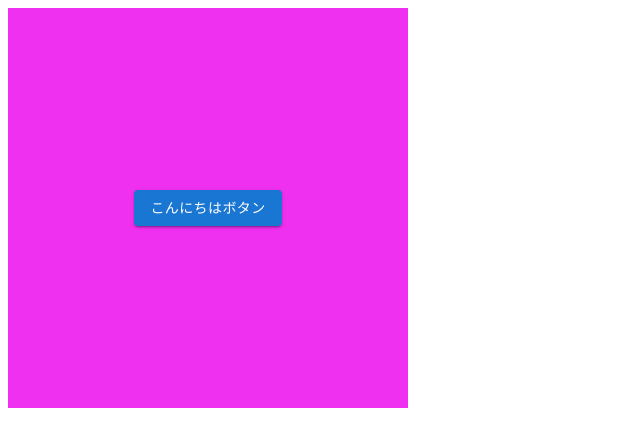
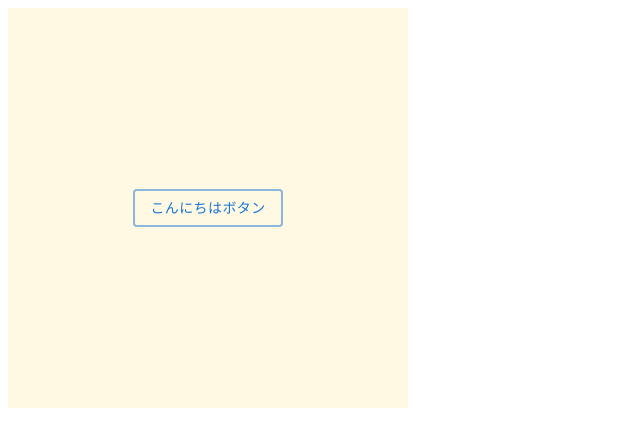
Before and after one commit to takayanagi-careritz/kintai-extension-react, a React (Vite) app: page / in a window 1280 px wide. Shown: the top 446 px of the page, without its empty margins (0-640 px from the left). Built offline with nearby package versions, Linux system fonts and the light colour scheme.

Commit message:
refactor: UIコンポーネントのディレクトリ分割実施

```diff
--- a/src/App.tsx
+++ b/src/App.tsx
@@ -1,9 +1,9 @@
-import { Popup } from "./components/Popup";
+import { Flame } from "@/components/features/Flame";
 
 const App = () => {
   return (
     <>
-      <Popup />
+      <Flame />
     </>
   );
 };
--- a/src/components/Popup.tsx
+++ /dev/null
@@ -1,22 +0,0 @@
-import Button from "@mui/material/Button";
-
-export const Popup = () => {
-  const onClick = () => alert("hello world");
-
-  return (
-    <div
-      style={{
-        width: "400px",
-        height: "400px",
-        display: "flex",
-        justifyContent: "center",
-        alignItems: "center",
-        backgroundColor: "#f030f0",
-      }}
-    >
-      <Button variant="contained" color="primary" onClick={onClick}>
-        こんにちはボタン
-      </Button>
-    </div>
-  );
-};
--- /dev/null
+++ b/src/components/common/Popup.tsx
@@ -0,0 +1,11 @@
+import { Button } from "@/components/ui/Button";
+
+export const Popup = () => {
+  const onClick = () => alert("hello world");
+
+  return (
+    <div>
+      <Button onClick={onClick}>こんにちはボタン</Button>
+    </div>
+  );
+};
--- /dev/null
+++ b/src/components/features/Flame.tsx
@@ -0,0 +1,21 @@
+import { Popup } from "@/components/common/Popup";
+
+export const Flame = () => {
+  return (
+    <div
+      style={{
+        width: "400px",
+        height: "400px",
+        display: "flex",
+        justifyContent: "center",
+        alignItems: "center",
+        /*
+          REFACTOR: 色定義、CSS切り出し
+        */
+        backgroundColor: "#FFF9E3",
+      }}
+    >
+      <Popup />
+    </div>
+  );
+};
--- /dev/null
+++ b/src/components/ui/Button.tsx
@@ -0,0 +1,19 @@
+import MuiButton from "@mui/material/Button";
+
+type ButtonProps = {
+  children: React.ReactNode;
+  onClick?: React.MouseEventHandler<HTMLButtonElement>;
+};
+
+export const Button: React.FC<ButtonProps> = ({ children, onClick }) => {
+  return (
+    <MuiButton
+      variant="outlined"
+      color="primary"
+      sx={{ borderWidth: 2 }}
+      onClick={onClick}
+    >
+      {children}
+    </MuiButton>
+  );
+};
--- a/tsconfig.app.json
+++ b/tsconfig.app.json
@@ -6,20 +6,20 @@
     "lib": ["ES2020", "DOM", "DOM.Iterable"],
     "module": "ESNext",
     "skipLibCheck": true,
-
     "moduleResolution": "bundler",
     "allowImportingTsExtensions": true,
     "verbatimModuleSyntax": true,
     "moduleDetection": "force",
     "noEmit": true,
     "jsx": "react-jsx",
-
     "strict": true,
     "noUnusedLocals": true,
     "noUnusedParameters": true,
     "erasableSyntaxOnly": true,
     "noFallthroughCasesInSwitch": true,
-    "noUncheckedSideEffectImports": true
+    "noUncheckedSideEffectImports": true,
+    "baseUrl": "src",
+    "paths": { "@/*": ["*"] }
   },
   "include": ["src"]
 }
--- a/vite.config.ts
+++ b/vite.config.ts
@@ -1,15 +1,12 @@
 import { defineConfig } from "vite";
 import react from "@vitejs/plugin-react";
-// import manifest from "./manifest.json";
-// import { resolve } from "path";
+import { resolve } from "path";
 
 export default defineConfig({
   plugins: [react()],
-  // build: {
-  //   rollupOptions: {
-  //     input: {
-  //       popup: resolve(__dirname, "index.html"),
-  //     },
-  //   },
-  // },
+  resolve: {
+    alias: {
+      "@": resolve(__dirname, "src"),
+    },
+  },
 });
```
Also changed, not shown: 1 other file (tests, documents, lock files or other folders).
